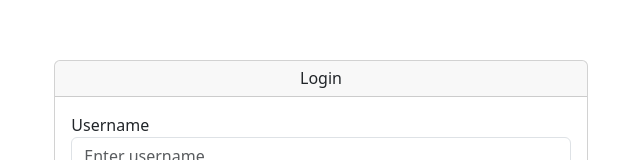
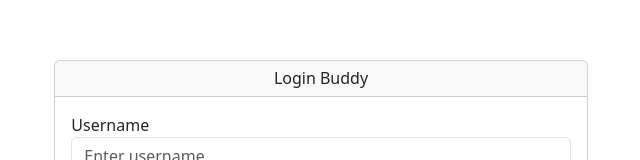
Before and after one commit to nagaresakshi/sppuNotes, a React (Vite) app: page / in a window 1280 px wide. Shown: the part 196-356 px from the top of the page, without its empty margins (319-959 px from the left). Built offline with nearby package versions, Linux system fonts and the light colour scheme.

Commit message:
Added one

```diff
--- a/src/componants/Loginpage.jsx
+++ b/src/componants/Loginpage.jsx
@@ -6,7 +6,7 @@
       <div className="col-md-5">
         <div className="card pb-3">
           <div className="card-header">
-            <h3 className="text-center">Login</h3>
+            <h3 className="text-center">Login Buddy</h3>
           </div>
           <div className="card-body">
             <form>
```
